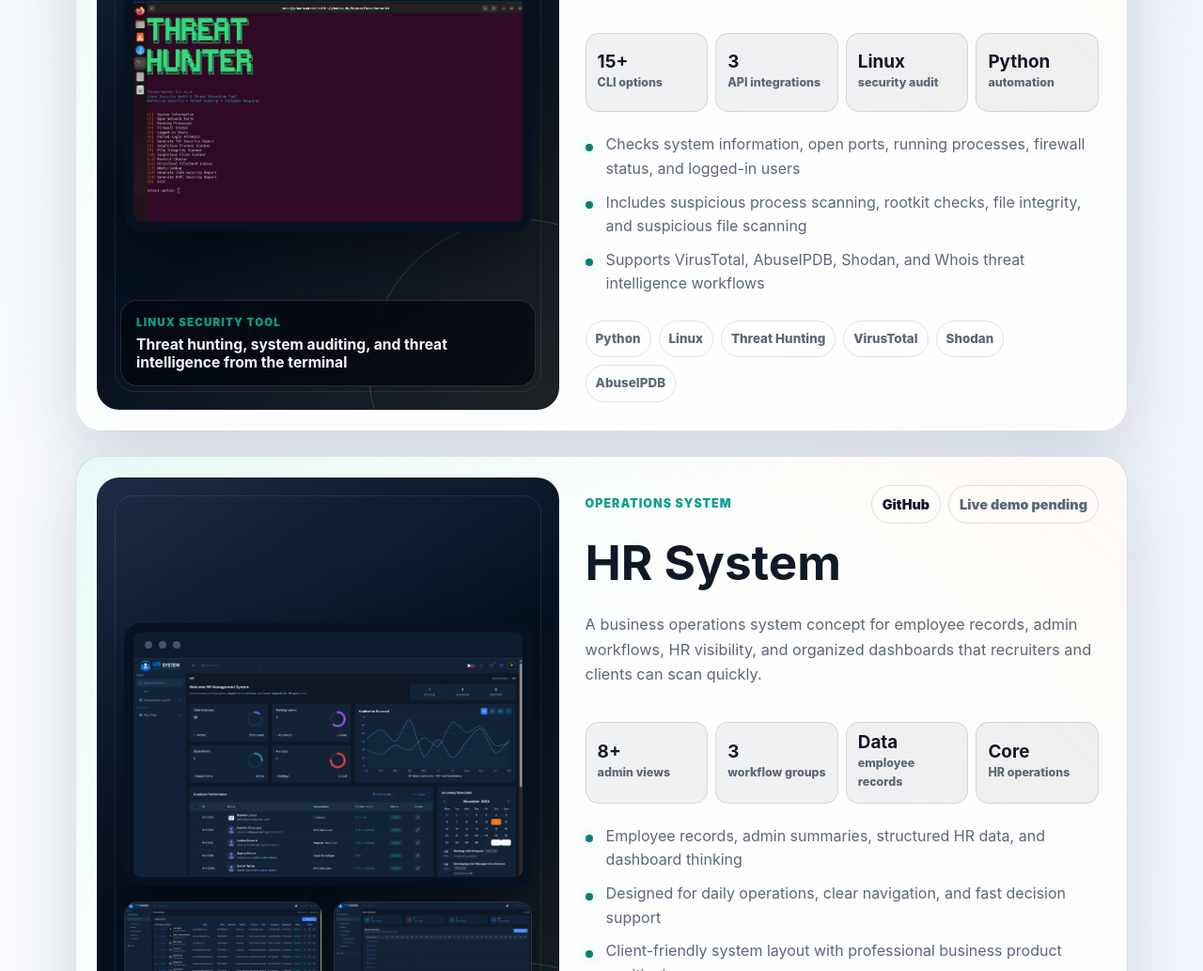
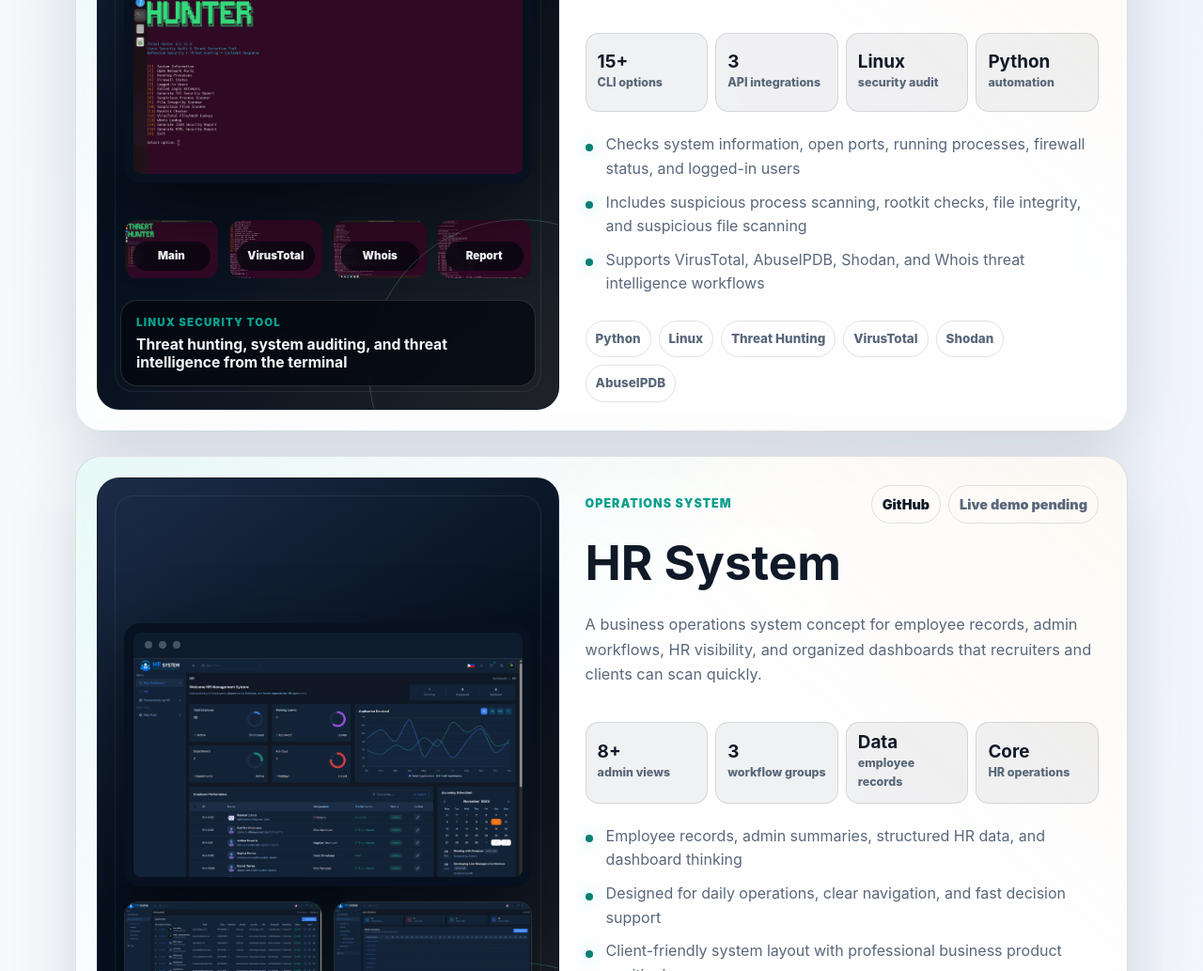
Before and after one commit to rainmission123/My-Portfolio, a plain HTML site: page index.html in a window 1280 px wide. Shown: the part 3669-4702 px from the top of the page at 94% size. Drawn offline with Linux system fonts and the light colour scheme.

Commit message:
Adding image

```diff
--- a/index.html
+++ b/index.html
@@ -268,6 +268,36 @@
               <div class="device-caption">
                 <span>Linux Security Tool</span>
                 <strong>Threat hunting, system auditing, and threat intelligence from the terminal</strong>
+              </div>
+
+              <div class="project-gallery desktop-gallery">
+                <figure>
+                  <img src="screenshots/threat-hunter/main.png"
+                      loading="lazy"
+                      alt="Threat Hunter Main Menu">
+                  <figcaption>Main</figcaption>
+                </figure>
+
+                <figure>
+                  <img src="screenshots/threat-hunter/virustotal.jpg"
+                      loading="lazy"
+                      alt="Threat Hunter VirusTotal Lookup">
+                  <figcaption>VirusTotal</figcaption>
+                </figure>
+
+                <figure>
+                  <img src="screenshots/threat-hunter/whois.jpg"
+                      loading="lazy"
+                      alt="Threat Hunter Whois Lookup">
+                  <figcaption>Whois</figcaption>
+                </figure>
+
+                <figure>
+                  <img src="screenshots/threat-hunter/report.jpg"
+                      loading="lazy"
+                      alt="Threat Hunter Report">
+                  <figcaption>Report</figcaption>
+                </figure>
               </div>
             </div>
 
```
Also changed, not shown: screenshots/threat-hunter/report.jpg (added), screenshots/threat-hunter/virustotal.jpg (added), screenshots/threat-hunter/whois.jpg (added).
